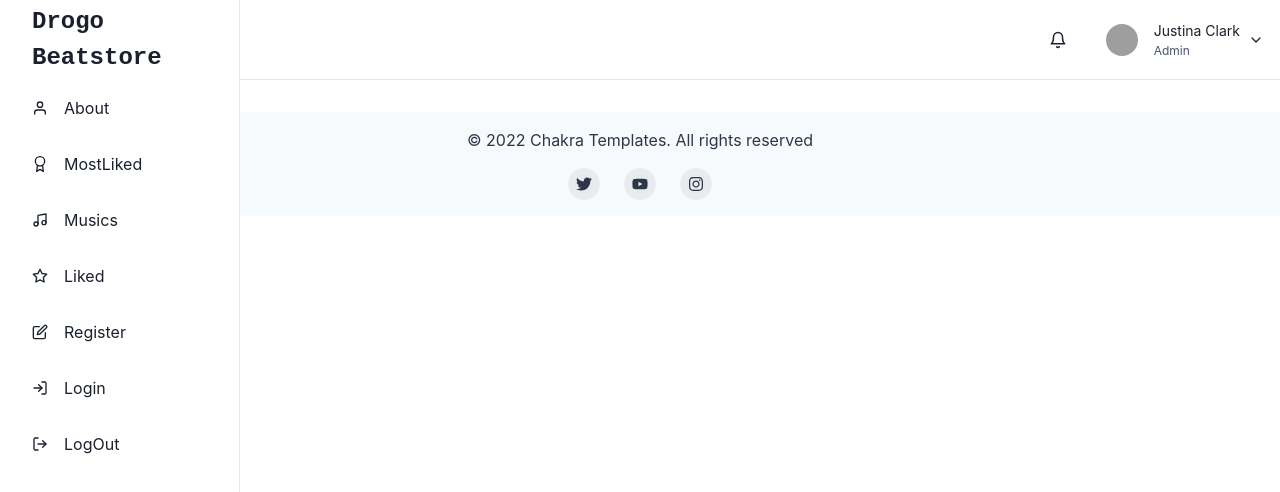
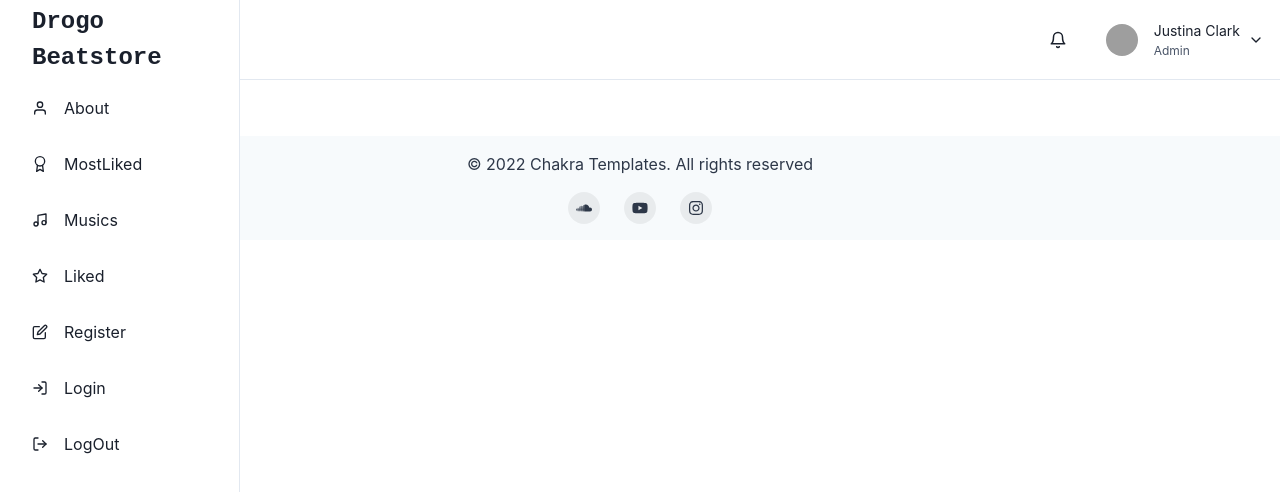
Before and after one commit to OusmaneKK/interactive_portfolio, a React (Create React App) app in the folder front-end/: page /about in a window 1280 px wide. Shown: the top 492 px of the page. Built offline with nearby package versions, Linux system fonts and the light colour scheme; grey boxes are pictures that could not be loaded.

Commit message:
feat: add basic about page

```diff
--- /dev/null
+++ b/front-end/src/components/About.js
@@ -0,0 +1,12 @@
+import { Box } from '@chakra-ui/react'
+import React from 'react'
+
+export default function About() {
+  return (
+    <div>
+        <Box>
+        <h1>About</h1>
+        </Box>
+    </div>
+  )
+}
--- a/front-end/src/components/App.js
+++ b/front-end/src/components/App.js
@@ -10,6 +10,7 @@ import Navbar from './Navbar'
 import Footer from './Footer'
 import Login from './Login'
 import Home from './Home'
+import About from './About'
 
 const isLogged = false
 
@@ -24,6 +25,7 @@ function App() {
           ) : (
             <Route path="/" element={<Navigate to="/register" />} />
           )}
+          <Route path="/about" element={<About />} />
           <Route path="/login" element={<Login />} />
           <Route path="/register" element={<Register />} />
         </Routes>
--- a/front-end/src/components/Footer.js
+++ b/front-end/src/components/Footer.js
@@ -7,7 +7,7 @@ import {
     useColorModeValue,
     VisuallyHidden,
   } from '@chakra-ui/react';
-  import { FaInstagram, FaTwitter, FaYoutube } from 'react-icons/fa';
+  import { FaInstagram, FaSoundcloud, FaTwitter, FaYoutube } from 'react-icons/fa';
 
   const SocialButton = ({
     children,
@@ -51,13 +51,13 @@ import {
           align={{ base: 'center', md: 'center' }}>
           <Text>© 2022 Chakra Templates. All rights reserved</Text>
           <Stack direction={'row'} spacing={6}>
-            <SocialButton label={'Twitter'} href={'#'}>
-              <FaTwitter />
+            <SocialButton label={'Soundcloud'} href={'https://soundcloud.com/drogothecrow'}>
+              <FaSoundcloud />
             </SocialButton>
-            <SocialButton label={'YouTube'} href={'#'}>
+            <SocialButton label={'YouTube'} href={'https://www.youtube.com/c/@DrogoTheCrow'}>
               <FaYoutube />
             </SocialButton>
-            <SocialButton label={'Instagram'} href={'#'}>
+            <SocialButton label={'Instagram'} href={'https://www.instagram.com/drogothecrow/'}>
               <FaInstagram />
             </SocialButton>
           </Stack>
```
Also changed, not shown: front-end/src/components/AllMusics.js (+8 -0 lines).
